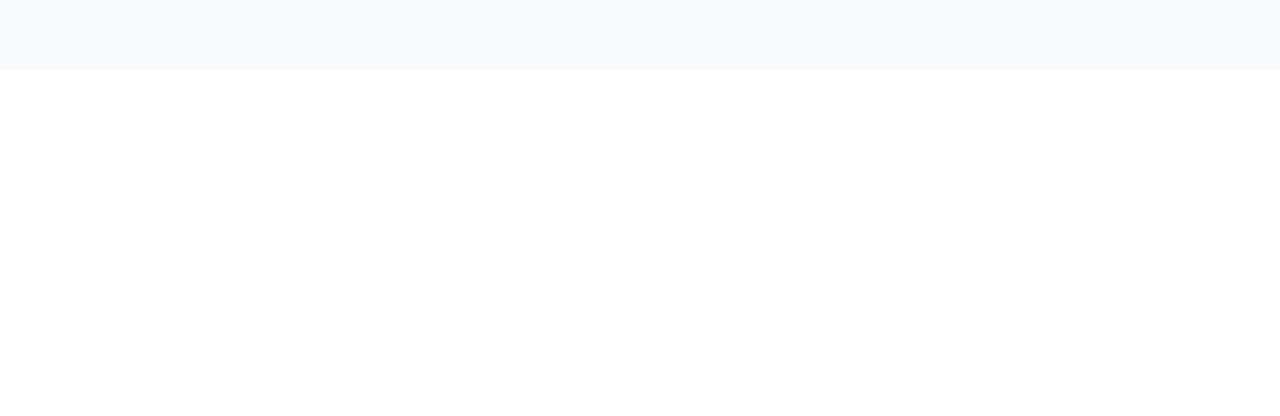
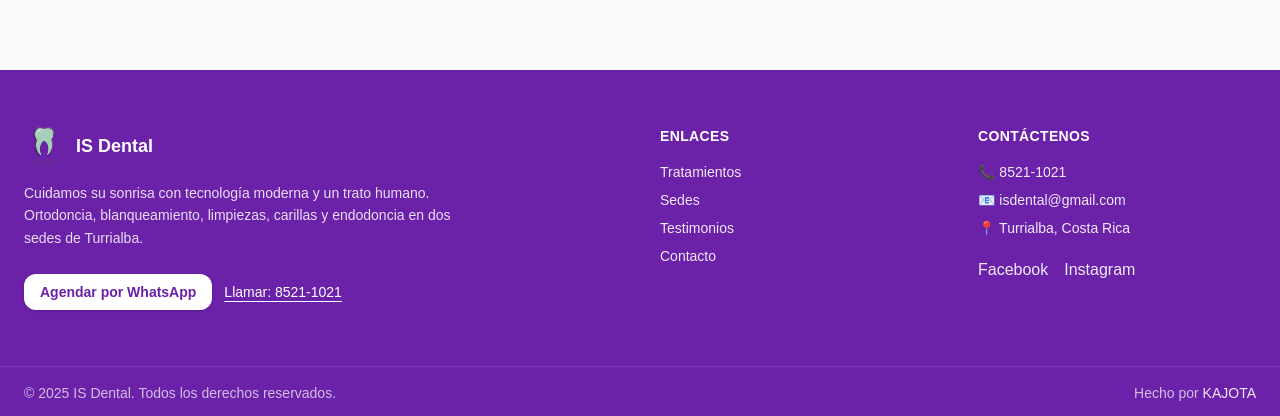
Before and after one commit to kajota-dev/is-dental, a Next.js app: page / in a window 1280 px wide. Shown: the part 4530-4946 px from the top of the page. Before the commit the page ends 4600 px from the top, so only its background shows below. Built offline with nearby package versions, Linux system fonts and the light colour scheme.

Commit message:
agregar footer

```diff
--- a/src/app/(clinic)/layout.tsx
+++ b/src/app/(clinic)/layout.tsx
@@ -1,10 +1,11 @@
 import Navbar from "@/components/layout/Navbar"
-
+import Footer from "@/components/layout/footer"
 export default function ClinicLayout({ children }: { children: React.ReactNode }) {
   return (
     <>
       <Navbar />
       {children}
+      <Footer/>
     </>
   )
 }
```
